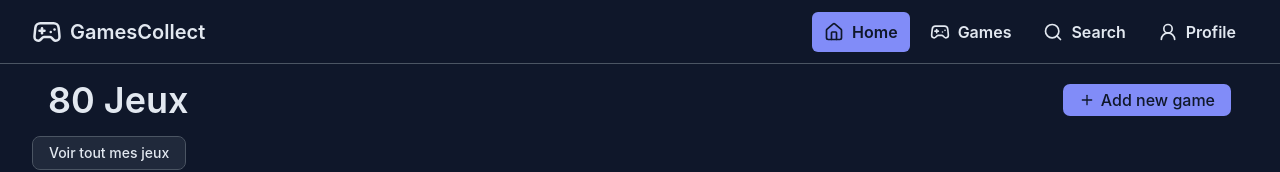
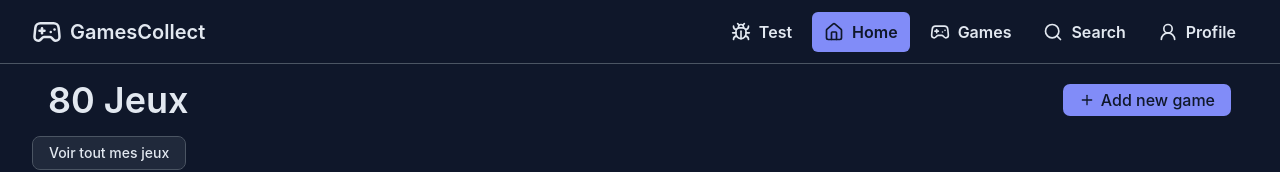
Before and after one commit to tomab23/GamesCollect, a React (Vite) app: page /home in a window 1280 px wide. Shown: the top 172 px of the page. Built offline with nearby package versions, Linux system fonts and the light colour scheme.

Commit message:
add page test

```diff
--- a/src/components/layout/NavIcons.tsx
+++ b/src/components/layout/NavIcons.tsx
@@ -1,10 +1,24 @@
-import { Gamepad2, Home, Search, User2 } from "lucide-react";
+import { Bug, Gamepad2, Home, Search, User2 } from "lucide-react";
 import { NavLink } from "react-router-dom";
 
 const NavIcons = () => {
 
   return (
     <div className="flex items-center gap-2 max-sm:gap-1">
+      {/* TEST */}
+            <NavLink
+        to="/test"
+        className={({ isActive }) =>
+          `font-semibold flex items-center gap-2 max-sm:gap-1 px-3 py-2 rounded-md transition-colors ${
+            isActive
+              ? "bg-primary text-primary-foreground hover:bg-primary/90"
+              : "hover:bg-accent"
+          }`
+        }
+      >
+        <Bug size={20} />
+        <p className="max-md:hidden">Test</p>
+      </NavLink>
       {/* HOME */}
       <NavLink
         to="/home"
--- a/src/components/tests/CardStatTest.tsx
+++ b/src/components/tests/CardStatTest.tsx
@@ -1,7 +1,10 @@
+import { Card } from "../ui/card"
 
 const CardStatTest = () => {
   return (
-    <div>CardStatTest</div>
+    <Card>
+      stat
+    </Card>
   )
 }
 
--- /dev/null
+++ b/src/pages/TestPage.tsx
@@ -0,0 +1,8 @@
+
+const TestPage = () => {
+  return (
+    <div>TestPage</div>
+  )
+}
+
+export default TestPage
--- a/src/routes/RouterApp.tsx
+++ b/src/routes/RouterApp.tsx
@@ -4,6 +4,7 @@ import GamesPage from "@/pages/GamesPage";
 import HomePage from "@/pages/HomePage";
 import ProfilePage from "@/pages/ProfilePage";
 import SearchPage from "@/pages/SearchPage";
+import TestPage from "@/pages/TestPage";
 import { Route, Routes, useLocation } from "react-router-dom";
 
 const RouterApp = () => {
@@ -22,6 +23,7 @@ const RouterApp = () => {
         <Route path="/profile" element={<ProfilePage />} />
         <Route path="/games" element={<GamesPage />} />
         <Route path="/search" element={<SearchPage />} />
+        <Route path="/test" element={<TestPage />} />
         {/* <Route path="/home" element={<PrivateRoute><HomePage /></PrivateRoute>} />
         <Route path="/profile" element={<PrivateRoute><ProfilePage /></PrivateRoute>} /> */}
       </Route>
```
